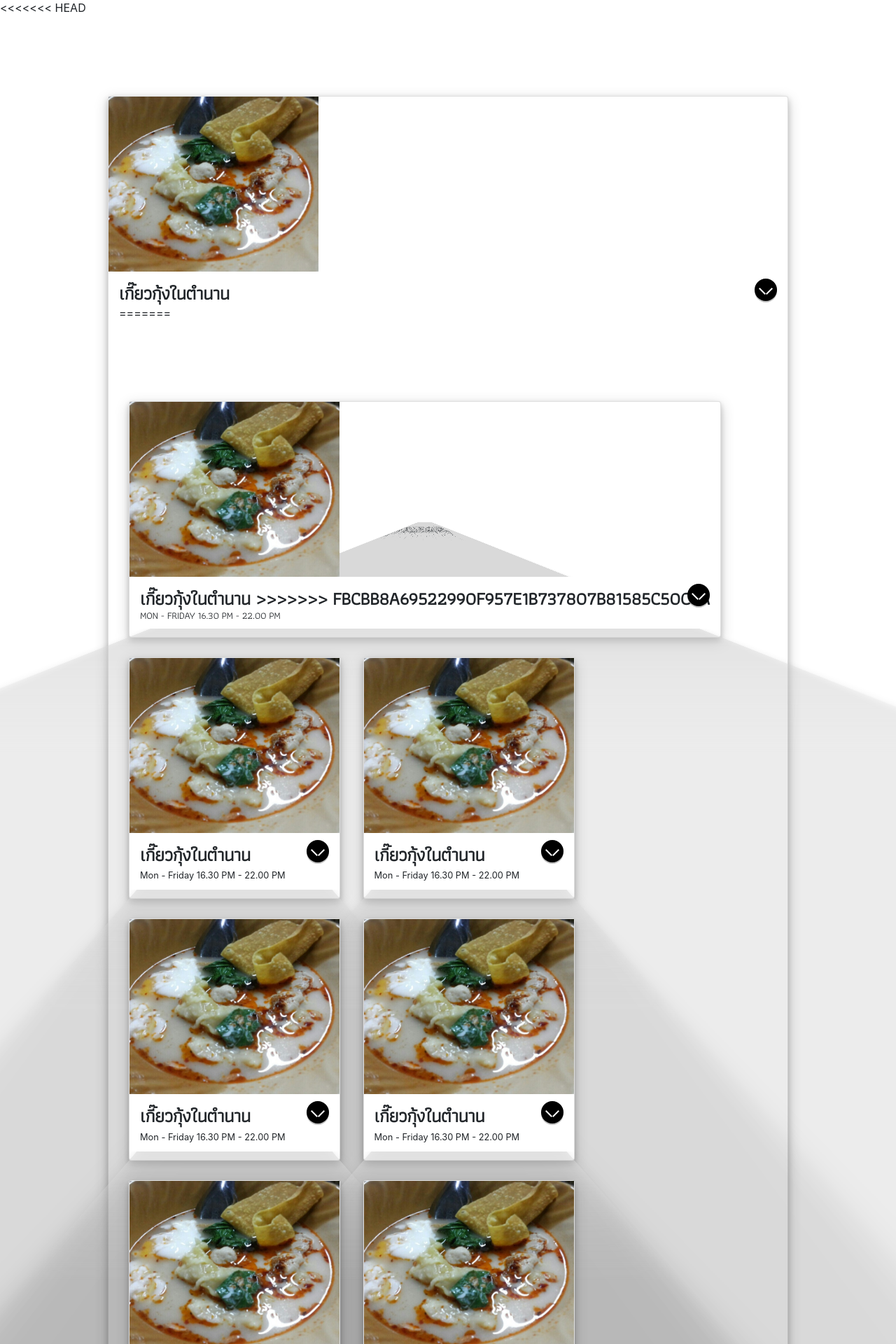
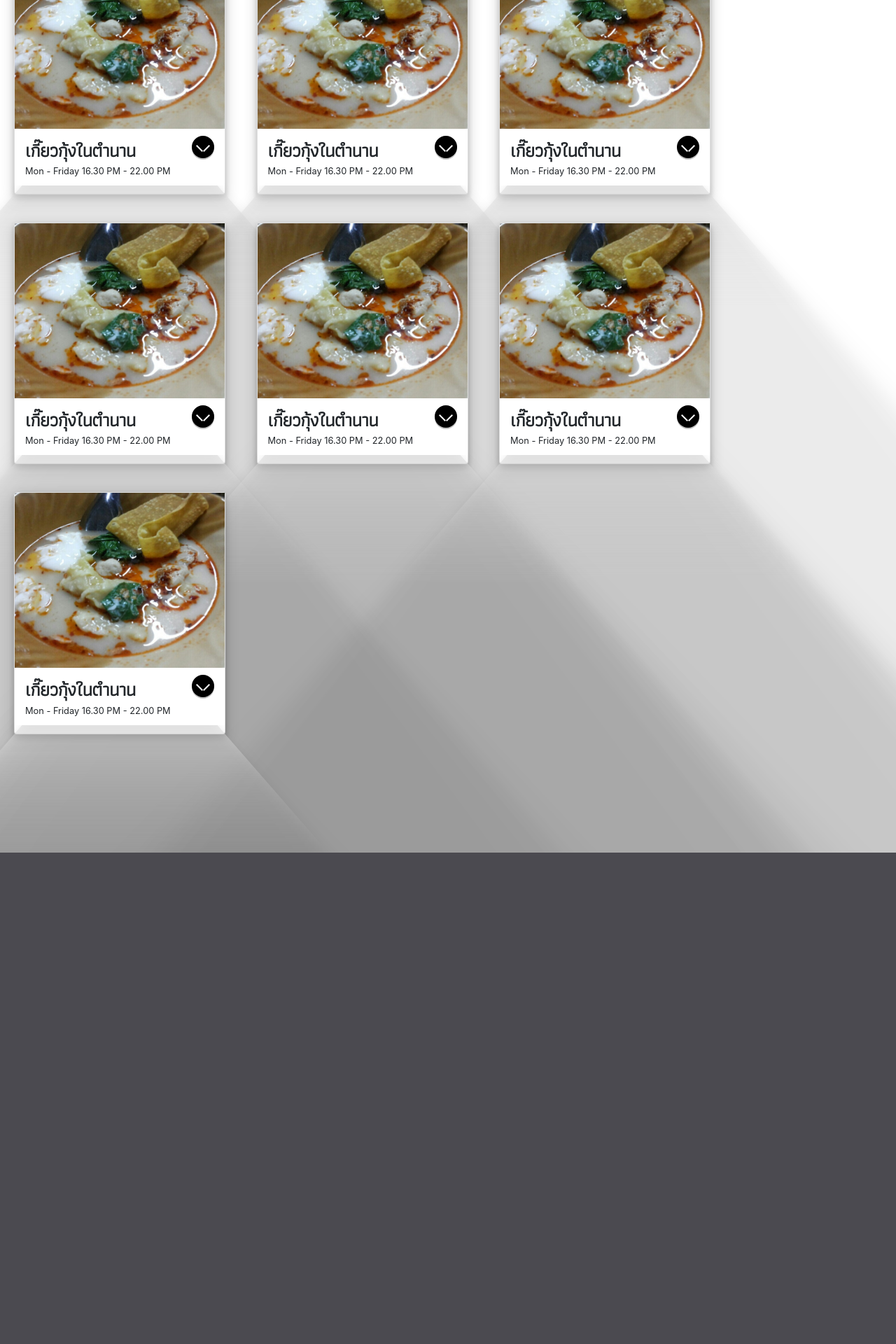
Before and after one commit to Junior-Jr/ITF-Project, a PHP site: page /v-condo.html in a window 1280 px wide. Shown: the part 847-2767 px from the top of the page at 70% size. After the commit the page ends 2065 px from the top, so only its background shows below. Run offline with PHP 8.4, Linux system fonts and the light colour scheme; some libraries are stand-ins or nearby versions.

Commit message:
Add 4 cards

```diff
--- a/css/home1.css
+++ b/css/home1.css
@@ -51,14 +51,14 @@
 }
 div.cards {
   margin: 100px auto;
-  max-width: 1000px;
+  max-width: 1400px;
   text-align: left;
 
 }
 div.card {
   background: #ffffff;
   display: inline-block;
-  margin: 14px;
+  margin: 20px;
   max-width: 2000px;
   -webkit-perspective: 0;
           perspective: 0;
--- a/v-condo.html
+++ b/v-condo.html
@@ -35,16 +35,7 @@
                         <li><a href="jinda.html">Jinda</a></li>
                         <li><a href="gaygee.html">Gaygee</a></li>
                         <li><a href="v-condo.html">V-Condo</a></li>
-<<<<<<< HEAD
-                        <li class="dropdown"><a class="dropbtn">NAME USER</a>
-        <div class="dropdown-content">
-           <a href="#">logout</a>
-    </div>
-</li>
-
-=======
                         <li class="dropdown"><a class="dropbtn">NAME USER</a><div class="dropdown-content"><a href="#">logout</a></div></li>
->>>>>>> fbcbb8a69522990f957e1b737807b81585c50c9a
                     </ul>
                 </nav>
             </header>
@@ -55,22 +46,19 @@
                 <h2>V-Condo</h2>
 
                 <p>Choose • Share • Eat </p>
-<<<<<<< HEAD
                   <p> <button type="button" class="btn btn-primary" data-toggle="modal" data-target="#exampleModal" data-whatever="@mdo">Upload</button></p>
-
-=======
-                <p> <button type="button" class="btn btn-primary" data-toggle="modal" data-target="#exampleModal" data-whatever="@mdo">Upload</button></p>
->>>>>>> fbcbb8a69522990f957e1b737807b81585c50c9a
             </section>
 
 
-
-<<<<<<< HEAD
      <!-- card naja -->
 
 
      <div class="cards">
 
+
+
+        <!-- Card -->
+        <div class="cards">
 
             <div class="card">
                 <img src="images/keaw.jpg">
@@ -83,76 +71,6 @@
                   </a>
 
                   <h2> เกี๊ยวกุ้งในตำนาน </h2>
-=======
-                    <!-- form upload  (div in all form in upload) -->
-                    <div class="modal fade" id="exampleModal" tabindex="-1" role="dialog" aria-labelledby="exampleModalLabel" aria-hidden="true">
-                      <div class="modal-dialog" role="document">
-                        <div class="modal-content">
-
-                          <div class="modal-header">
-                            <h5 class="modal-title" id="exampleModalLabel">PicLet's</h5>
-                            <button type="button" class="close" data-dismiss="modal" aria-label="Close">
-                              <span aria-hidden="true">&times;</span>
-                            </button>
-                          </div>
-
-
-                          <!-- Upload Form (detail) -->
-                          <div class="modal-body">
-                            <form>
-                                <div class="form-group">
-                                  <label for="recipient-name" class="col-form-label">Name : </label>
-                                  <input type="text01" class="form-control" id="recipient-name">
-                                </div>
-
-                                <div class="form-group">
-                                  <label for="message-text" class="col-form-label"><del></del>Description : </label>
-                                  <textarea class="form-control" id="message-text"></textarea>
-                                </div>
-
-
-                                <div class="form-group">
-                                    <label for="sel1">Choose Your Zone :</label>
-                                    <select class="form-control" id="sel1">
-                                        <option>JINDA</option>
-                                        <option>GAYGEE</option>
-                                        <option>VCONDO</option>
-                                    </select>
-                                </div>
-
-
-                                <!-- browse file button -->
-                                <input id="input-b1" name="input-b1" type="file" class="file">
-
-
-
-                            </form>
-                          </div>
-
-                          <!-- "Send" Button -->
-                          <div class="modal-footer">
-                            <button type="button" class="btn btn-primary2">Send</button>
-                          </div>
-
-
-
-
-                        </div>
-                      </div>
-                    </div>
-        <!-- One -->
-        <div class="cards">
-
-          <div class="card">
-            <img src="images/keaw.jpg">
-            <div class="card-title">
-              <a href="#" class="toggle-info btn">
-                <span class="left"></span>
-                <span class="right"></span>
-              </a>
-              <h2>
-                  เกี๊ยวกุ้งในตำนาน
->>>>>>> fbcbb8a69522990f957e1b737807b81585c50c9a
                   <small>Mon - Friday 16.30 PM - 22.00 PM</small>
 
                 </div>
```
Also changed, not shown: other parts of v-condo.html (+56 -0 lines), gaygee.html (+0 -21 lines), jinda.html (+61 -8 lines).
